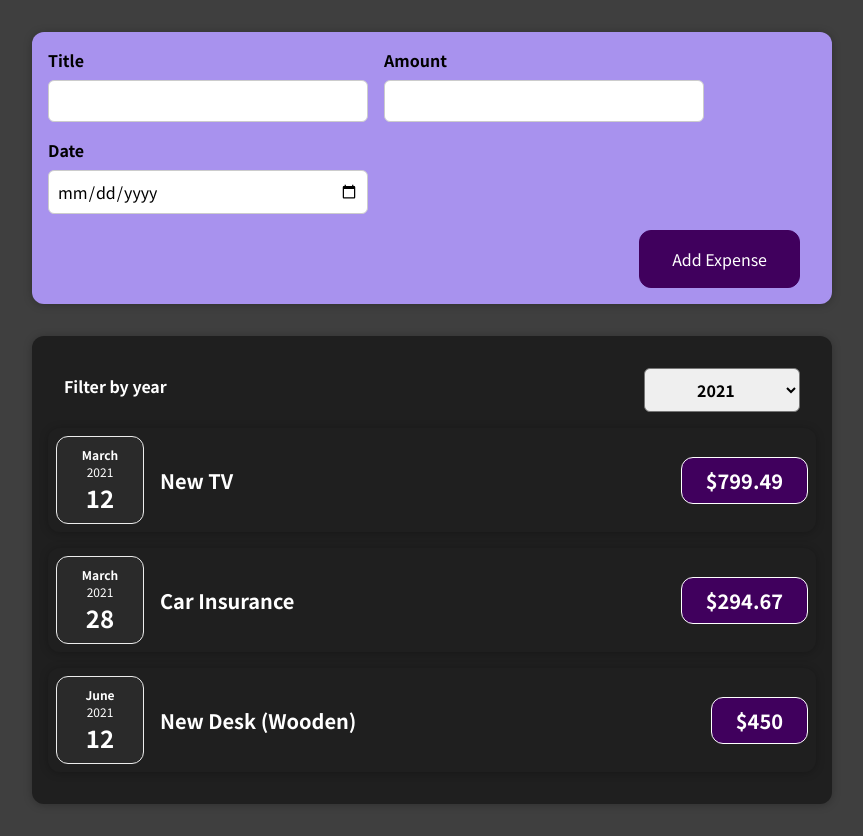
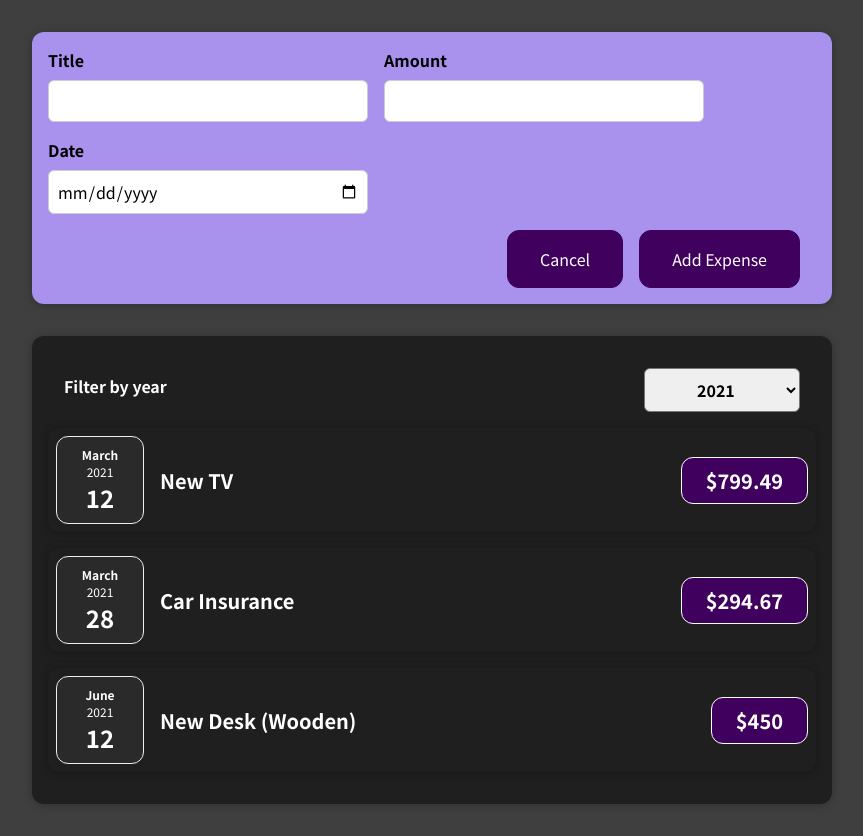
Before and after one commit to jackiepareja/expense-tracker, a React (Create React App) app: page / in a window 1280 px wide. Shown: the whole page, without its empty margins (208-1071 px from the left). Built offline with nearby package versions, Linux system fonts and the light colour scheme.

Commit message:
add toggleForm function

```diff
--- a/src/components/NewExpense/ExpenseForm.js
+++ b/src/components/NewExpense/ExpenseForm.js
@@ -44,7 +44,27 @@ const ExpenseForm = (props) => {
     setEnteredDAte('');
   }
 
-  return <form onSubmit={submitHandler}>
+  // toggleForm = to show
+  const [toggleForm, setToggleForm] = useState(true);
+
+
+
+  const toggleFormHandler = () => {
+    toggleForm ? setToggleForm(false) : setToggleForm(true)
+  }
+
+
+  if (!toggleForm) {
+    return (
+      <div className="new-expense__actions">
+        <button onClick={toggleFormHandler}
+          type="submit">Add Expense</button>
+      </div>
+    )
+  }
+
+  return (
+    <form onSubmit={submitHandler}>
       <div className="new-expense__controls">
         <div className="new-expense__control">
           <label>Title</label>
@@ -73,10 +93,15 @@ const ExpenseForm = (props) => {
         </div>
       </div>
       <div className="new-expense__actions">
+        <button onClick={toggleFormHandler} type="button">Cancel</button>
         <button
           type="submit">Add Expense</button>
       </div>
     </form>
+
+
+  )
+
 }
 
 export default ExpenseForm;
```
Also changed, not shown: 1 other file (tests, documents, lock files or other folders). Lines whose indentation alone changed are shown as unchanged.
